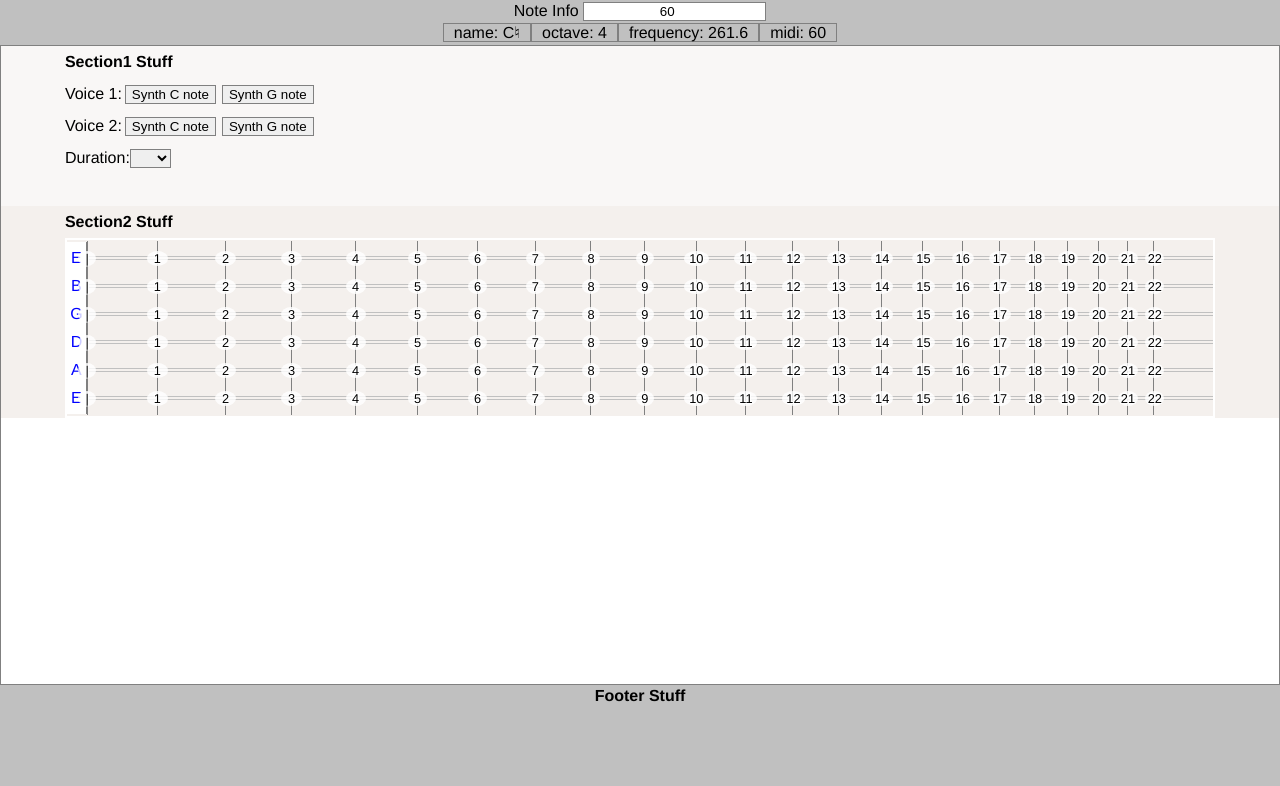
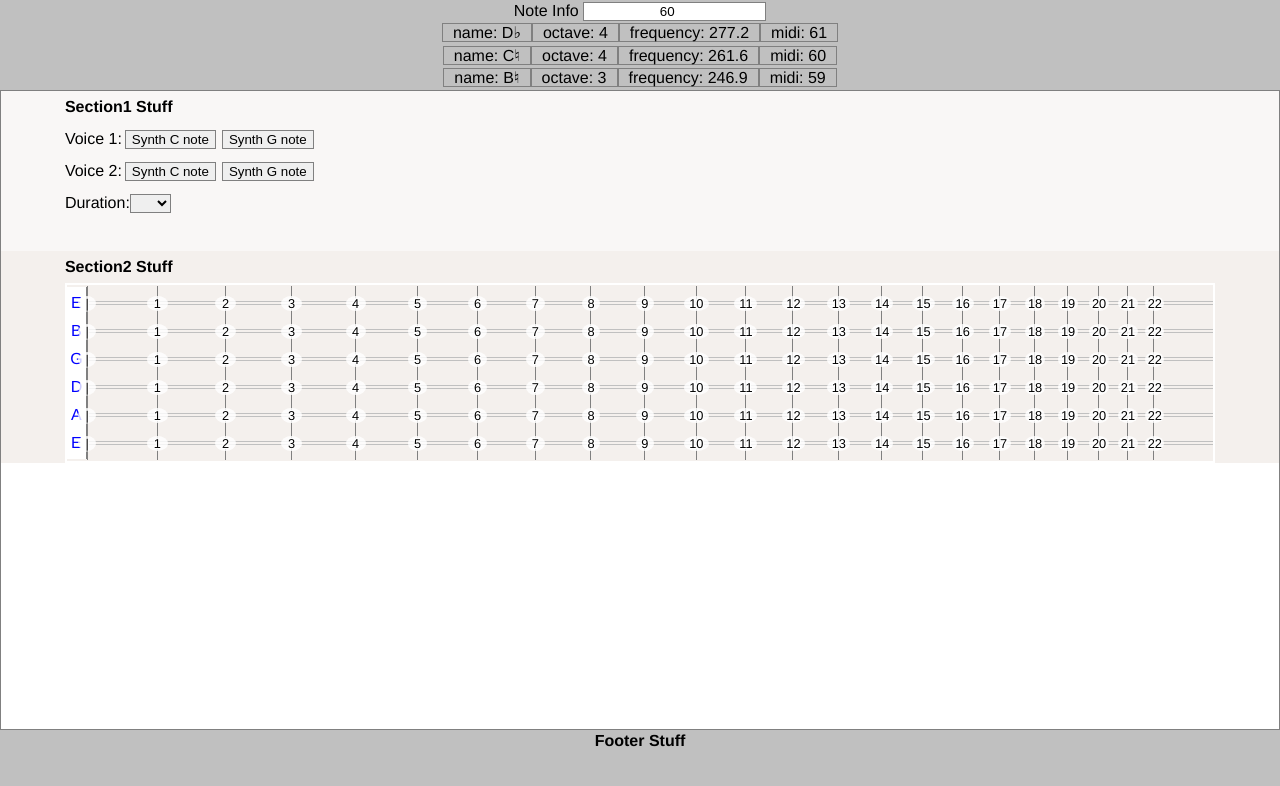
Before and after one commit to dvdrtrgn/build-blocks, a Vue app: page / in a window 1280 px wide. Shown: the top 786 px of the page. Built offline with nearby package versions, Linux system fonts and the light colour scheme.

Commit message:
Handle bound limits

```diff
--- a/src/App.vue
+++ b/src/App.vue
@@ -6,7 +6,7 @@
 </template>
 
 <script>
-  import NoteInfo from '@/views/Note/Chooser';
+  import NoteInfo from '@/views/Note/Choose';
   import Home from '@/views/Home';
 
   export default {
--- /dev/null
+++ b/src/views/Note/Choose.vue
@@ -0,0 +1,42 @@
+<template>
+  <div>
+    <form action="" @submit.prevent="">
+      <p>
+        Note Info
+        <input type="number" v-model.number="num" />
+      </p>
+      <Display @limit="backprop" :arg="num + 1" />
+      <br />
+      <Display @limit="backprop" :arg="num" />
+      <br />
+      <Display @limit="backprop" :arg="num - 1" />
+    </form>
+  </div>
+</template>
+
+<script>
+  /* eslint-disable no-console */
+  import Display from './Display';
+
+  export default {
+    components: {
+      Display,
+    },
+    data() {
+      return {
+        num: 60,
+      };
+    },
+    methods: {
+      backprop(val) {
+        this.num = val;
+      },
+    },
+  };
+</script>
+
+<style lang="scss" scoped>
+  input {
+    text-align: center;
+  }
+</style>
--- a/src/views/Note/Chooser.vue
+++ /dev/null
@@ -1,31 +0,0 @@
-<template>
-  <div>
-    <form action="" @submit.prevent="">
-      <p>Note Info <input type="number" v-model="num" /></p>
-      <Info :arg="num" />
-    </form>
-  </div>
-</template>
-
-<script>
-  /* eslint-disable no-console */
-  import Info from './Info';
-
-  export default {
-    components: {
-      Info,
-    },
-    data() {
-      return {
-        num: '60',
-      };
-    },
-    methods: {},
-  };
-</script>
-
-<style lang="scss" scoped>
-  input {
-    text-align: center;
-  }
-</style>
--- a/src/views/Note/Info.vue
+++ b/src/views/Note/Display.vue
@@ -12,20 +12,21 @@
   import makeNote from '@/guitar/makeNote.js';
 
   export default {
-    props: ['arg'],
-    data() {
-      return {};
-    },
-    methods: {
-      process() {
-        this.note = makeNote(this.arg);
-        // this.arg = this.note.midi; // keep in bounds
+    props: {
+      arg: {
+        type: Number,
       },
     },
-    mounted() {},
     computed: {
       note() {
-        return makeNote(this.arg);
+        const note = makeNote(this.arg);
+
+        if (this.arg !== note.midi) {
+          this.$emit('limit', note.midi); // keep in bounds
+          return { name: this.arg + ' out of bounds' };
+        }
+
+        return note;
       },
     },
   };
```
